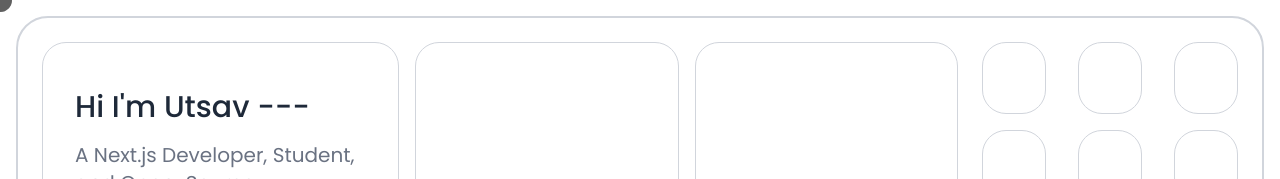
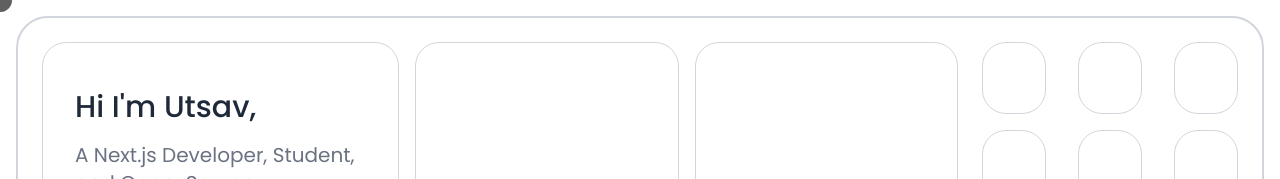
Before and after one commit to utsavdotdev/Portfolio, a Next.js app: page / in a window 1280 px wide. Shown: the top 179 px of the page. Built offline with nearby package versions, Linux system fonts and the light colour scheme.

Commit message:
chore: fix eslint errors

```diff
--- a/app/layout.tsx
+++ b/app/layout.tsx
@@ -1,5 +1,5 @@
 import type { Metadata } from "next";
-import { Nunito, Poppins } from "next/font/google";
+import { Poppins } from "next/font/google";
 import { satoshi } from "@/fonts/font";
 import { ThemeProvider } from "next-themes";
 import "./globals.css";
--- a/app/page.tsx
+++ b/app/page.tsx
@@ -8,12 +8,12 @@ import CustomCursor from "@/components/CustomCursor";
 export default function Home() {
   return (
     <div className="flex flex-col w-full min-h-screen p-2 lg:p-4 bg-white dark:bg-neutral-950 transition-colors duration-300">
-      <CustomCursor/>
+      <CustomCursor />
       <main className="w-full h-full border-2 rounded-4xl border-gray-300 dark:border-gray-300/20 p-2 bg-white dark:bg-neutral-950 transition-colors duration-300">
         <div className="grid grid-cols-4 md:grid-cols-8 lg:grid-cols-13 gap-4 p-4 h-full place-content-center  transition-colors duration-300">
           <BentoBox col="col-span-4">
             <div className="h-full py-8 px-8 font-pops flex flex-col justify-center text-gray-800 dark:text-gray-300 gap-4">
-              <h3 className="text-3xl font-medium">Hi I'm Utsav ---</h3>
+              <h3 className="text-3xl font-medium">Hi I&apos;m Utsav,</h3>
               <span className="text-xl text-gray-500 dark:text-neutral-500">
                 A Next.js Developer, Student, and Open-Source Contributor
               </span>
```
